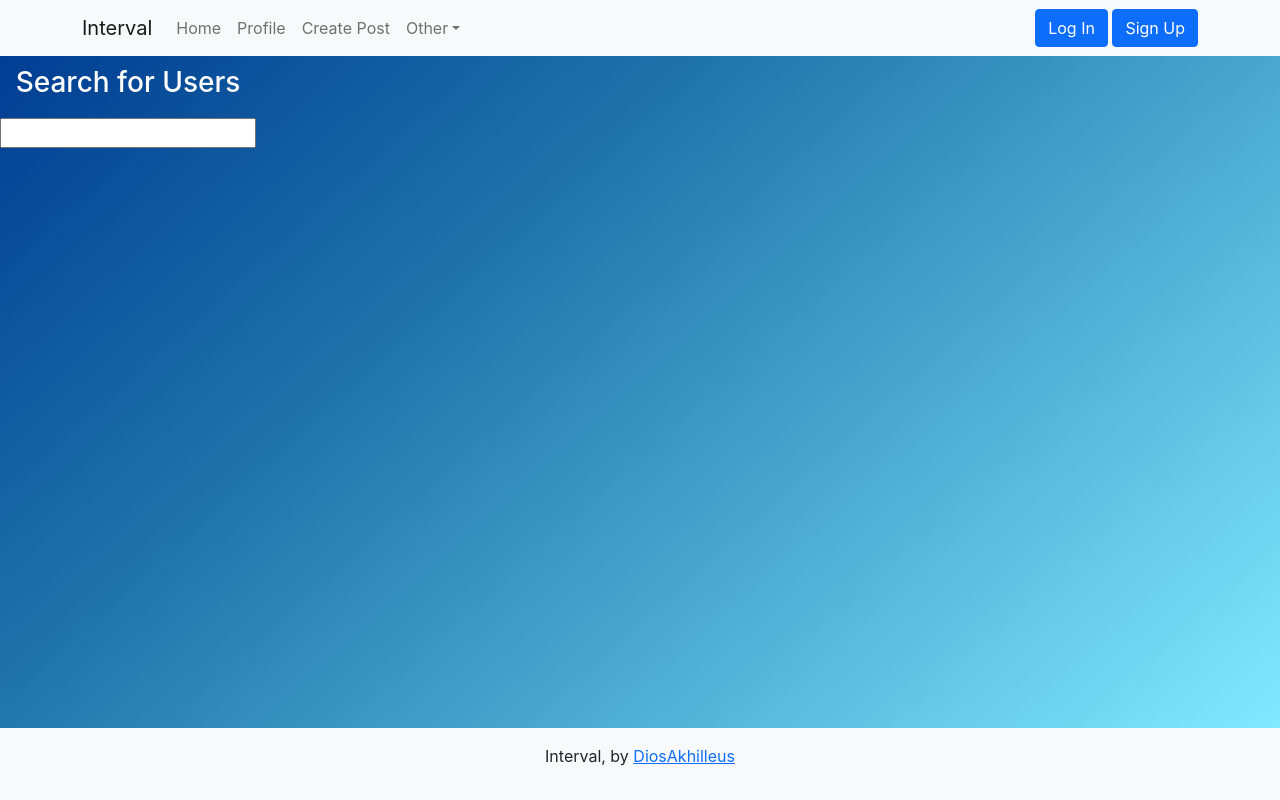
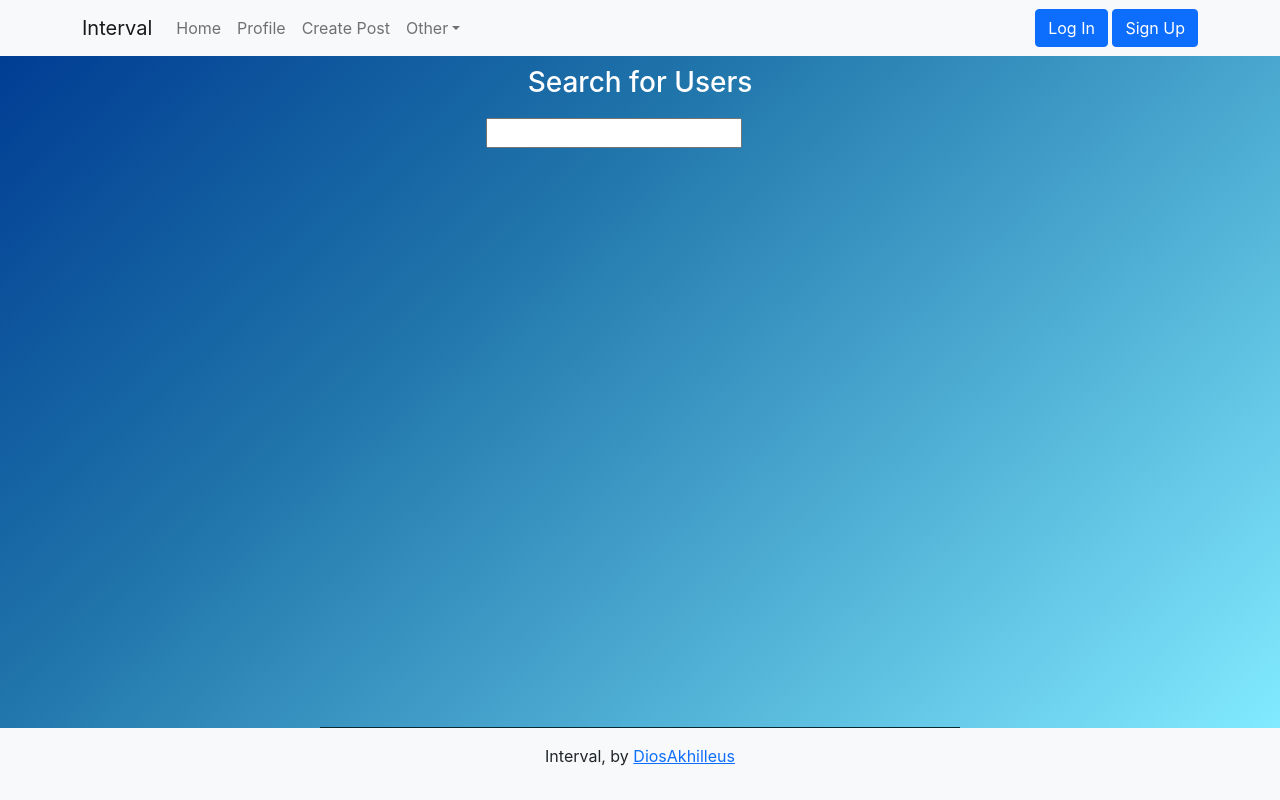
Before and after one commit to DiosAkhilleus/interval, a React (Create React App) app in the folder client/: page /users/search in a window 1280 px wide. Built offline with nearby package versions, Linux system fonts and the light colour scheme; no server answers.

Commit message:
modified styles

```diff
--- a/client/src/App.css
+++ b/client/src/App.css
@@ -24,7 +24,7 @@
   }
 
   .post-outer-container {
-    width: 90%;
+    width: 75%;
     min-height: 240px;
     max-height: 240px;
     min-width: 400px;
@@ -145,11 +145,14 @@
   .home-page-discover {
     background-color: transparent;
     height: 100%;
-    width: 20%;
+    width: 50%;
+    margin: auto;
     min-width: 240px;
     display: flex;
     flex-direction: column;
     align-items: center;
+    border-bottom: 1px solid rgb(8, 42, 52);
+
   }
 
   .discover-container {
@@ -157,18 +160,21 @@
     flex-direction: column;
     align-items: center;
     color: white;
+    width: 80%;
+    padding-bottom: 20px;
+
   }
 
   .discover-search {
     margin-top: 10px;
+    width: 60%;
   }
 
   .home-page-posts {
     background-color: transparent;
     height: 100%;
-    width: 75%;
+    width: 100%;
     min-width: 500px;
-    border-left: 2px solid rgb(8, 42, 52);
     display: flex;
     flex-direction: column;
     align-items: center;
```
